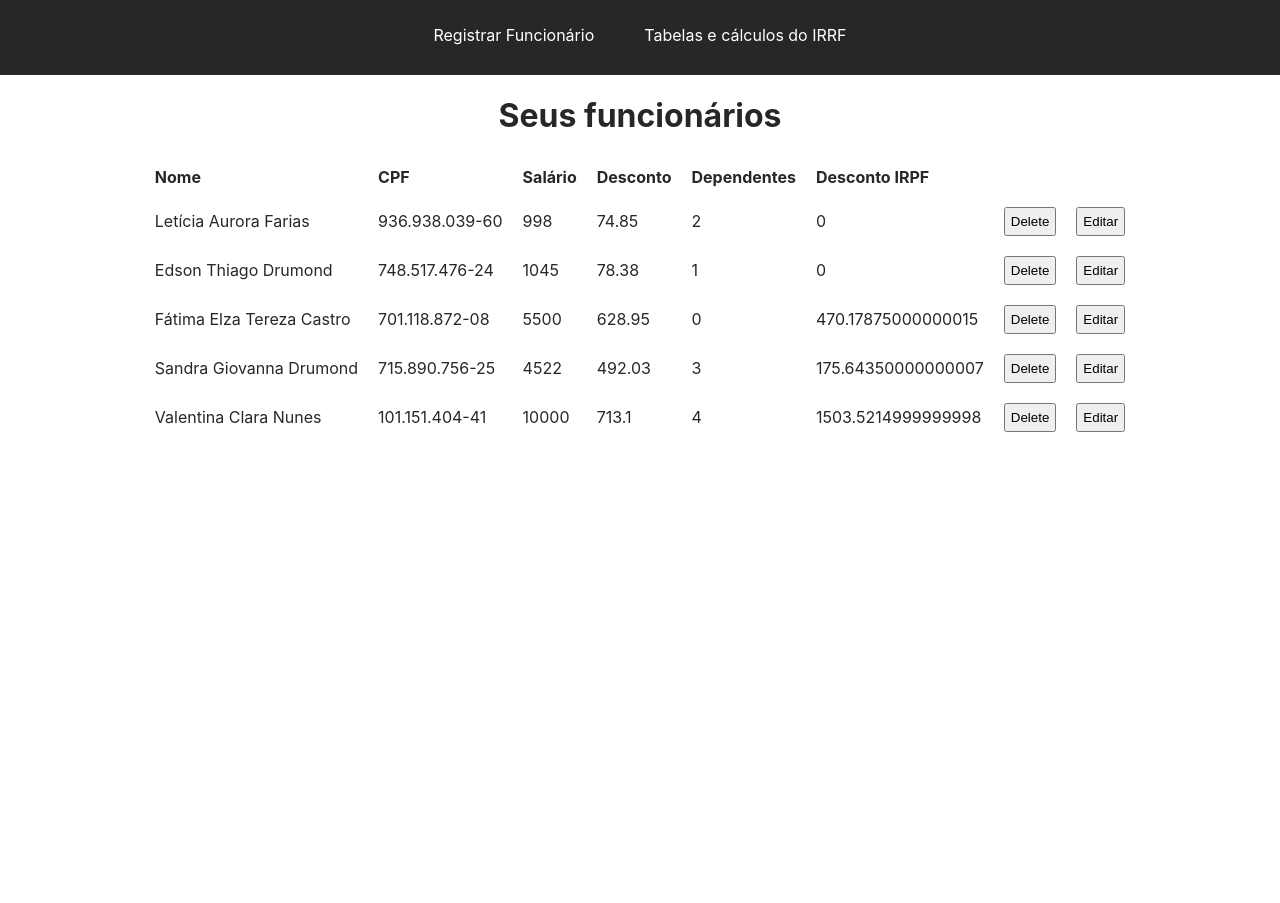
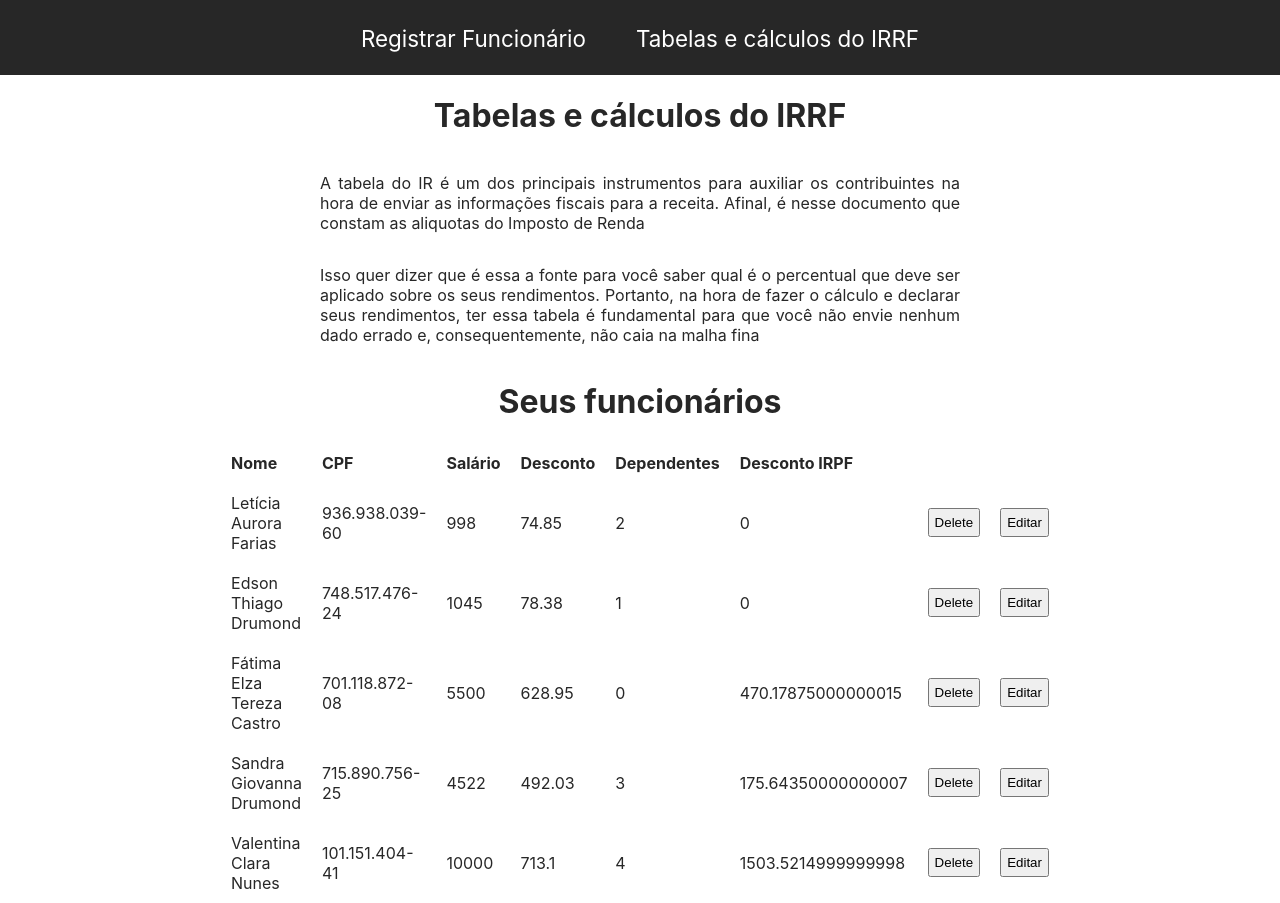
Before and after one commit to rafaelmaltez/ttp-react-seidor, a React (Create React App) app: page / in a window 1280 px wide. Before the commit the page ends 800 px from the top, so only its background shows below. Built offline with nearby package versions, Linux system fonts and the light colour scheme.

Commit message:
cria logica condicional para renderizar botoes com açoes diferentes no EmployeeForm de acordo com a prop passada

```diff
--- a/src/App.css
+++ b/src/App.css
@@ -24,14 +24,20 @@ a {
   color: white;
   margin: 25px;
   text-decoration: none;
+  font-size: 1.4em;
 }
 
 .employees-list {
   display:flex;
   flex-direction: column;
   align-items: center;
+  max-width: 50%;
+  margin: auto;
 }
 
+.employees-list p {
+  text-align: justify;
+}
 table {
   border-spacing: 0;
 }
--- a/src/actions/index.js
+++ b/src/actions/index.js
@@ -1,9 +1,16 @@
-export function registerEmployeeAction (employee) {
+export function registerEmployeeAction(employee) {
   return {
     type: 'REGISTER_EMPLOYEE',
     employee,
   };
 };
+
+export function updateEmployeeAction(employee) {
+  return {
+    type: 'UPDATE_EMPLOYEE',
+    employee,
+  }
+}
 
 export function removeEmployeeAction(employee){
   return {
--- a/src/components/EmployeeForm.js
+++ b/src/components/EmployeeForm.js
@@ -1,6 +1,6 @@
 import React, { Component } from 'react'
 import { connect } from 'react-redux';
-import { registerEmployeeAction }  from '../actions';
+import { registerEmployeeAction, updateEmployeeAction }  from '../actions';
 
 class EmployeeForm extends Component {
   constructor() {
@@ -36,10 +36,10 @@ class EmployeeForm extends Component {
 
   render() {
     const { nome, cpf, salario, dependentes, desconto } = this.state;
-    const { register } = this.props;
+    const { register, update, type } = this.props;
     return (
       <div className="form-container">
-      <form>
+      <form method="POST">
         <div className="form-group">
           <label>
             Nome Completo:<br/>
@@ -110,7 +110,11 @@ class EmployeeForm extends Component {
           />
         </label>
           </div>
-        <button type="button" onClick={ () => register(this.state) } >Cadastrar</button>
+          { type === 'register'
+            ?  <button type="submit" onClick={ () => register(this.state) } >Cadastrar</button>
+            :  <button type="submit" onClick={ () => update(this.state) } >Cadastrar</button>
+        }
+
       </form>
     </div>
     )
@@ -119,6 +123,7 @@ class EmployeeForm extends Component {
 
 const mapDispatchToProps = dispatch => ({
   register: (employee) => dispatch(registerEmployeeAction(employee)),
+  update: (employee) => dispatch(updateEmployeeAction(employee))
 });
 
 export default connect(null, mapDispatchToProps)(EmployeeForm)
--- a/src/components/EmployeesList.js
+++ b/src/components/EmployeesList.js
@@ -9,10 +9,13 @@ export default class EmployeesList extends Component {
   render() {
     return (
       <div className='employees-list'>
-      <h1 className="main-title">Seus funcionários</h1>
-      <Provider store={store}>
-        <EmployeeTable />
-      </Provider>
+        <h1>Tabelas e cálculos do IRRF</h1>
+        <p>A tabela do IR é um dos principais instrumentos para auxiliar os contribuintes na hora de enviar as informações fiscais para a receita. Afinal, é nesse documento que constam as aliquotas do Imposto de Renda</p>
+        <p>Isso quer dizer que é essa a fonte para você saber qual é o percentual que deve ser aplicado sobre os seus rendimentos. Portanto, na hora de fazer o cálculo e declarar seus rendimentos, ter essa tabela é fundamental para que você não envie nenhum dado errado e, consequentemente, não caia na malha fina</p>
+        <h1 className="main-title">Seus funcionários</h1>
+        <Provider store={store}>
+          <EmployeeTable />
+        </Provider>
       </div>
 
     )
--- a/src/pages/Edit.js
+++ b/src/pages/Edit.js
@@ -7,12 +7,11 @@ export default class Edit extends Component {
     const {match: { params: { name } } } = this.props;
     const employeeToEdit = employees
     .find((employee) => employee.nome === name );
-    console.log(employeeToEdit)
     return (
       <div>
         <h1>Editar funcionário cadastrado</h1>
         <p>Modifique os dados do funcionário e clique em Cadastrar</p>
-        <EmployeeForm value="editar" employeeToEdit={ employeeToEdit}/>
+        <EmployeeForm employeeToEdit={ employeeToEdit}/>
       </div>
     )
   }
--- a/src/pages/Register.js
+++ b/src/pages/Register.js
@@ -14,7 +14,7 @@ export default class Register extends Component {
         <h1>Cadastro de novo funcioário</h1>
         <p>Informe os dados do novo funcionário e clique em Cadastrar</p>
         <Provider store={store}>
-          <EmployeeForm value="cadastrar"/>
+          <EmployeeForm type="register"/>
         </Provider>
       </>
     )
--- a/src/reducers/index.js
+++ b/src/reducers/index.js
@@ -46,7 +46,7 @@ function employeeReducer(state = INITIAL_STATE, action){
           }
           return employee;
         });
-      return updateState;
+      return updateState.concat(action.employee);
     case 'REMOVE_EMPLOYEE':
       const newState = state
         .filter((employee) => employee.cpf !== action.employee.cpf);
```
